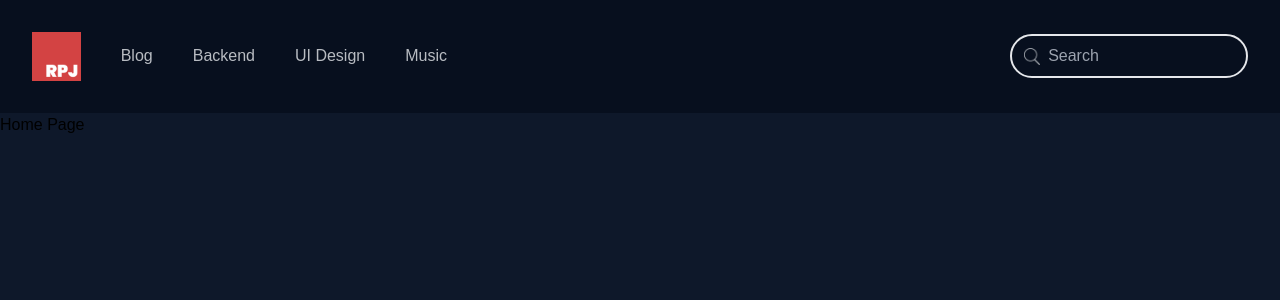
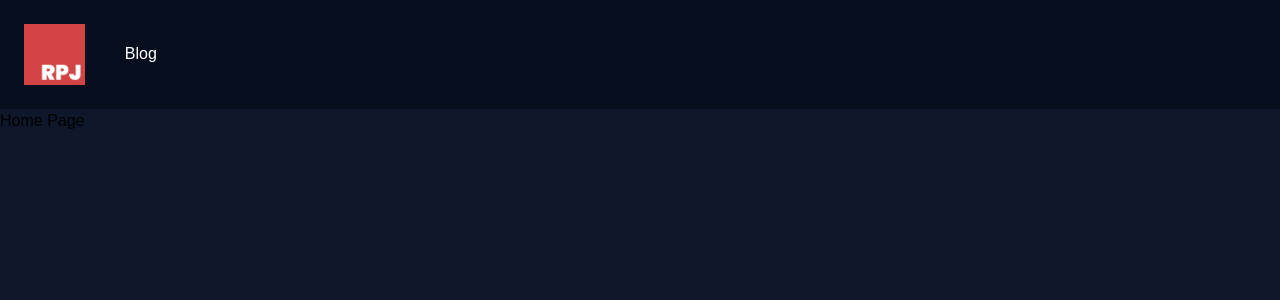
Before and after one commit to juliansyahrifqi/my-website, a React (Create React App) app: page / in a window 1280 px wide. Shown: the top 300 px of the page. Built offline with nearby package versions, Linux system fonts and the light colour scheme.

Commit message:
change color

```diff
--- a/src/components/Navbar.js
+++ b/src/components/Navbar.js
@@ -6,8 +6,7 @@ import { Link } from 'react-router-dom';
 function Navbar() {
     return (
       <nav
-        className="flex justify-between p-4 items-center w-full"
-        style={{ backgroundColor: "#070F1E" }}
+        className="flex justify-between p-2 items-center w-full bg-[#070F1E]"
       >
         <div className="md:container mx-auto">
           <div className="flex justify-between p-4 items-center">
@@ -18,36 +17,12 @@ function Navbar() {
             </div>
 
             <ul
-              className="flex w-full justify-start text-white font-medium text-center items-center pl-5"
-              style={{ color: "#B8BCC2" }}
+              className="flex w-full justify-start text-white font-medium text-center items-center pl-5 text-[#B8BCC2]"
             >
               <li className="mx-5 hover:text-white transition-colors duration-500 cursor-pointer">
-                <Link to={`/blog`}>
-                  Blog
-                </Link>
-              </li>
-              <li className="mx-5 hover:text-white transition-colors duration-500 cursor-pointer">
-                <a href="#">Backend</a>
-              </li>
-              <li className="mx-5 hover:text-white transition-colors duration-500 cursor-pointer">
-                <a href="#">UI Design</a>
-              </li>
-              <li className="mx-5 hover:text-white transition-colors duration-500 cursor-pointer">
-                <a href="#">Music</a>
+                <Link to={`/blog`}>Blog</Link>
               </li>
             </ul>
-
-            <div
-              className="flex justify-center items-center px-3 rounded-full w-1/4 border-2 focus-within:border-white"
-              style={{ borderColor: "B8BCC2" }}
-            >
-              <img src={searchIcon} className="w-4" />
-              <input
-                type="text"
-                placeholder="Search"
-                className="p-2 w-full outline-none rounded-full bg-transparent text-white"
-              />
-            </div>
           </div>
         </div>
       </nav>
--- a/src/pages/Blog.js
+++ b/src/pages/Blog.js
@@ -20,11 +20,14 @@ function Blog() {
         method: "POST",
         headers: {
           "Content-Type": "application/json",
+          'Access-Control-Allow-Origin': "*",
         },
         body: JSON.stringify({ query }),
       });
 
       const responseData = await response.json();
+
+      console.log(responseData.data.user);
 
       setBlogs(responseData.data.user);
       setBlogFeatured(responseData.data.user.publication.posts[0]);
--- a/src/pages/Home.js
+++ b/src/pages/Home.js
@@ -1,9 +1,5 @@
-import React, { useState, useEffect } from 'react';
+import React from 'react';
 
-import BlogPost from '../components/BlogPost';
-import BlogPostFeatured from '../components/BlogPostFeatured';
-
-import { blogQuery } from '../utils/blogQuery';
 
 function Home() {
    return (
--- a/src/parts/Header.js
+++ b/src/parts/Header.js
@@ -1,6 +1,8 @@
 import React, { useState } from "react";
 import Navbar from "../components/Navbar";
 import logo from "../assets/logo.png";
+
+import { Link } from "react-router-dom";
 
 function Home() {
   const [toggleSidebar, setToggleSidebar] = useState(false);
@@ -11,8 +13,7 @@ function Home() {
         <Navbar />
       </div>
       <div
-        className="flex md:hidden flex-row"
-        style={{ backgroundColor: "#070F1E" }}
+        className="flex md:hidden flex-row bg-[#070F1E]"
       >
         <div className="p-4 w-full flex flex-row justify-between items-center shadow-md">
           <button
@@ -22,9 +23,9 @@ function Home() {
           >
             Open
           </button>
-          <a href={`/`}>
+          <Link to={`/`}>
             <img src={logo} alt="user-pic" className="w-10 h-10" />
-          </a>
+          </Link>
         </div>
 
         {toggleSidebar && (
```
